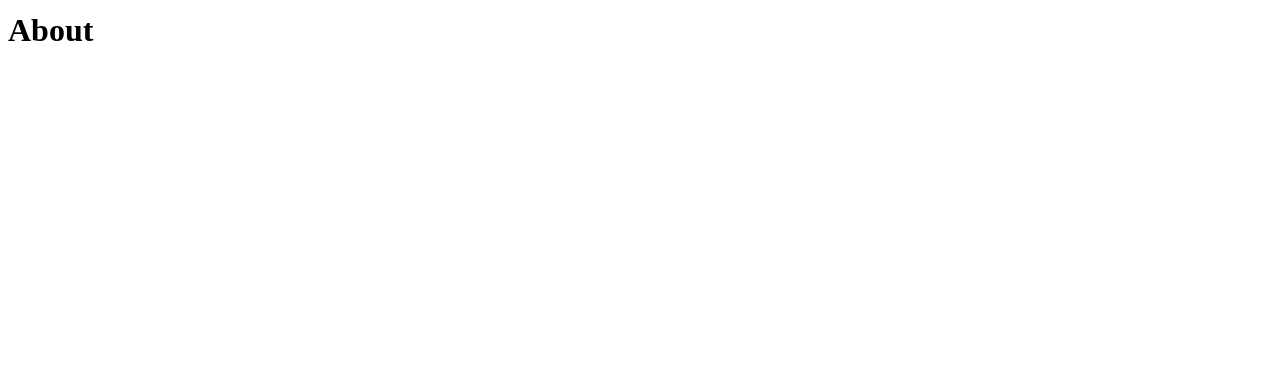
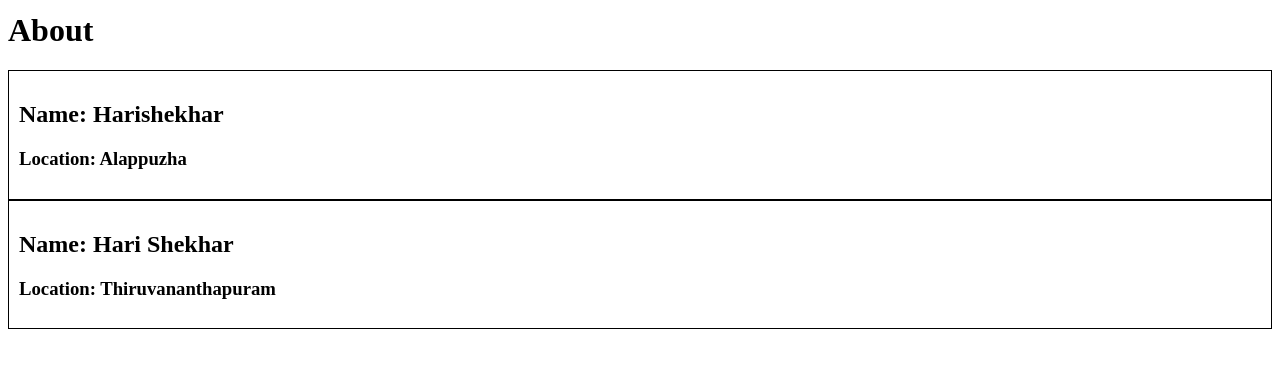
Before and after one commit to harishekharajayakumarl/Foodie, a React (Vite) app: page /about in a window 1280 px wide. Shown: the part 136-504 px from the top of the page. Built offline with nearby package versions, Linux system fonts and the light colour scheme.

Commit message:
Class based and functional based componenets

```diff
--- a/index.css
+++ b/index.css
@@ -62,3 +62,8 @@
 .filter{
     display: flex;
 }
+
+.user-card{
+    padding: 10px;
+    border: 1px solid black;
+}
--- a/src/components/About.js
+++ b/src/components/About.js
@@ -1,7 +1,12 @@
+import User from "./User";
+import UserClass from "./userClass";
+
 const About = () => {
     return(
         <div>
             <h1>About</h1>
+            <User name="Harishekhar" location="Alappuzha"/>
+            <UserClass name="Hari Shekhar" location="Thiruvananthapuram"/>
         </div>
     );
 };
--- /dev/null
+++ b/src/components/User.js
@@ -0,0 +1,11 @@
+// This is a functional user componenet
+const User = (props) => {
+    return(
+        <div className="user-card">
+            <h2>Name: {props.name}</h2>
+            <h3>Location: {props.location}</h3>
+        </div>
+    );
+}
+
+export default User;
--- /dev/null
+++ b/src/components/userClass.js
@@ -0,0 +1,22 @@
+// This is a class based component
+import React from "react";
+
+class UserClass extends React.Component{
+    constructor(props){
+        super(props);
+        // console.log(props);
+    }
+    render(){
+        const { name, location } = this.props;
+        return(
+            <div className="user-card">
+            {/* <h2>Name: {this.props.name}</h2>
+            <h3>Location: {this.props.location}</h3> */}
+            <h2>Name: {name}</h2>
+            <h3>Location: {location}</h3>
+        </div>
+        );
+    };
+};
+
+export default UserClass;
```
